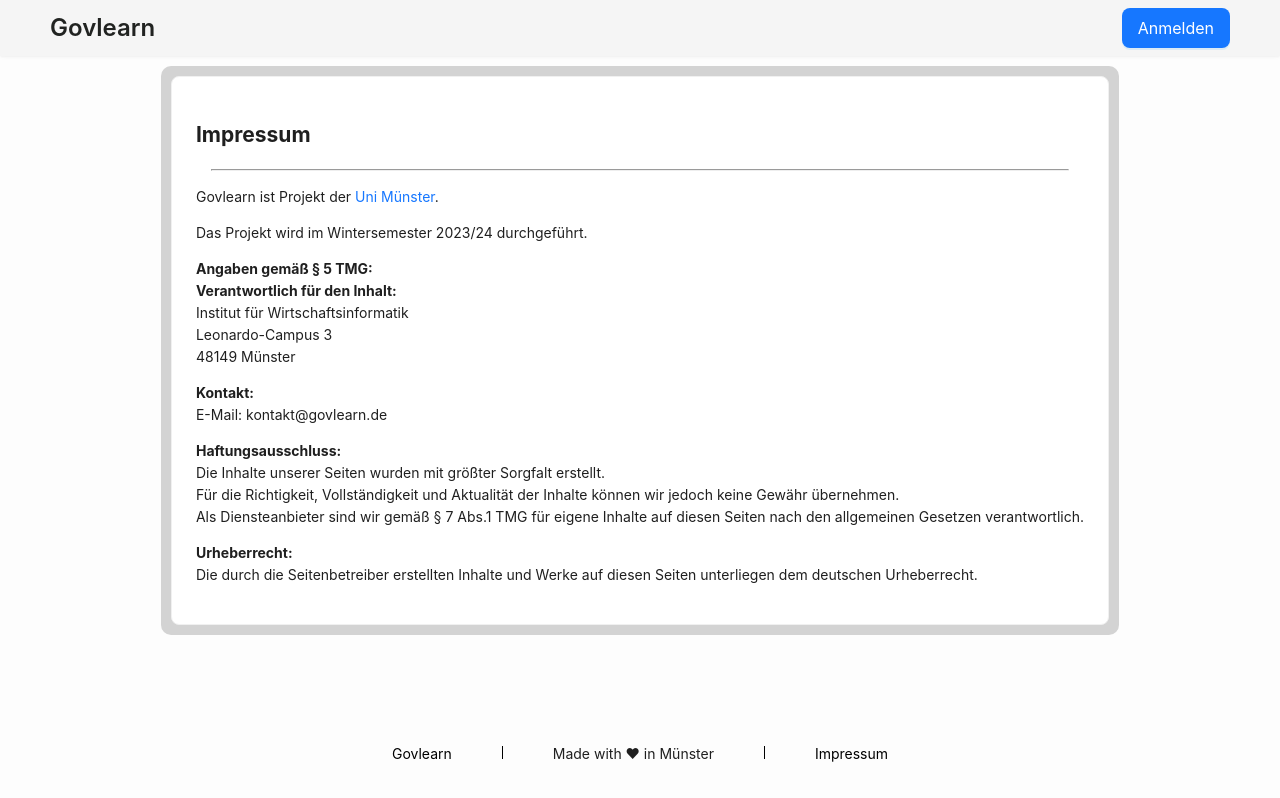
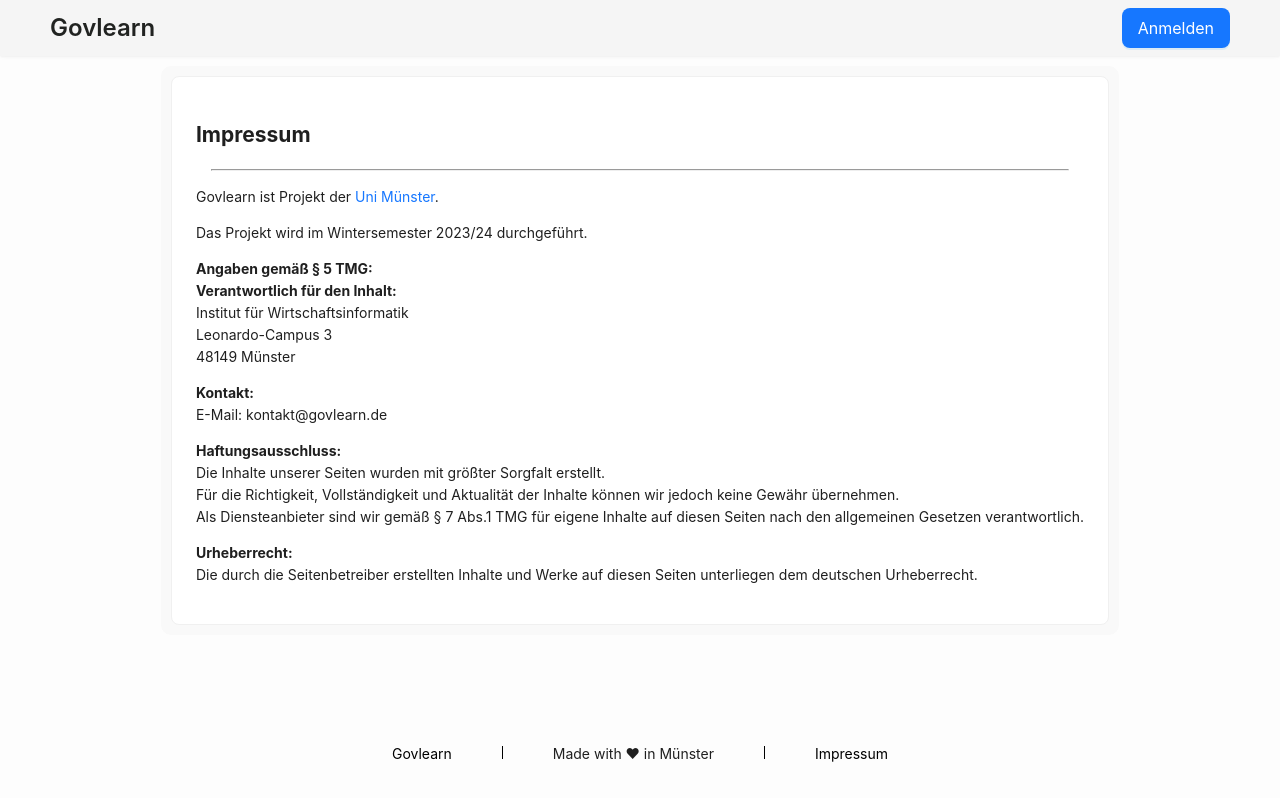
Before and after one commit to lavaloop-official/GovLearn-client, a React (Vite) app: page /imprint in a window 1280 px wide. Built offline with nearby package versions, Linux system fonts and the light colour scheme.

Commit message:
Change background color

```diff
--- a/src/pages/Imprint.css
+++ b/src/pages/Imprint.css
@@ -2,5 +2,5 @@
     margin: 10px auto;
     padding: 10px;
     border-radius: 10px;
-    background: lightgray;
+    background: #F9F9F9;
 }
```
